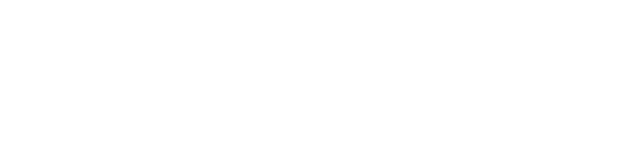
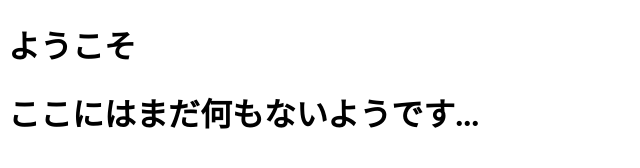
Before and after one commit to tkun1212/S.A.T.-Electronic, a plain HTML site: page saito.html in a window 1280 px wide. Shown: the whole page, without its empty margins (0-640 px from the left). Drawn offline with Linux system fonts and the light colour scheme.

Commit message:
Update saito.html

```diff
--- a/saito.html
+++ b/saito.html
@@ -6,6 +6,7 @@
     <title>未定</title>
 </head>
 <body>
-
+<h1>ようこそ</h1>
+    <h1>ここにはまだ何もないようです...</h1>
 </body>
 </html>
```
